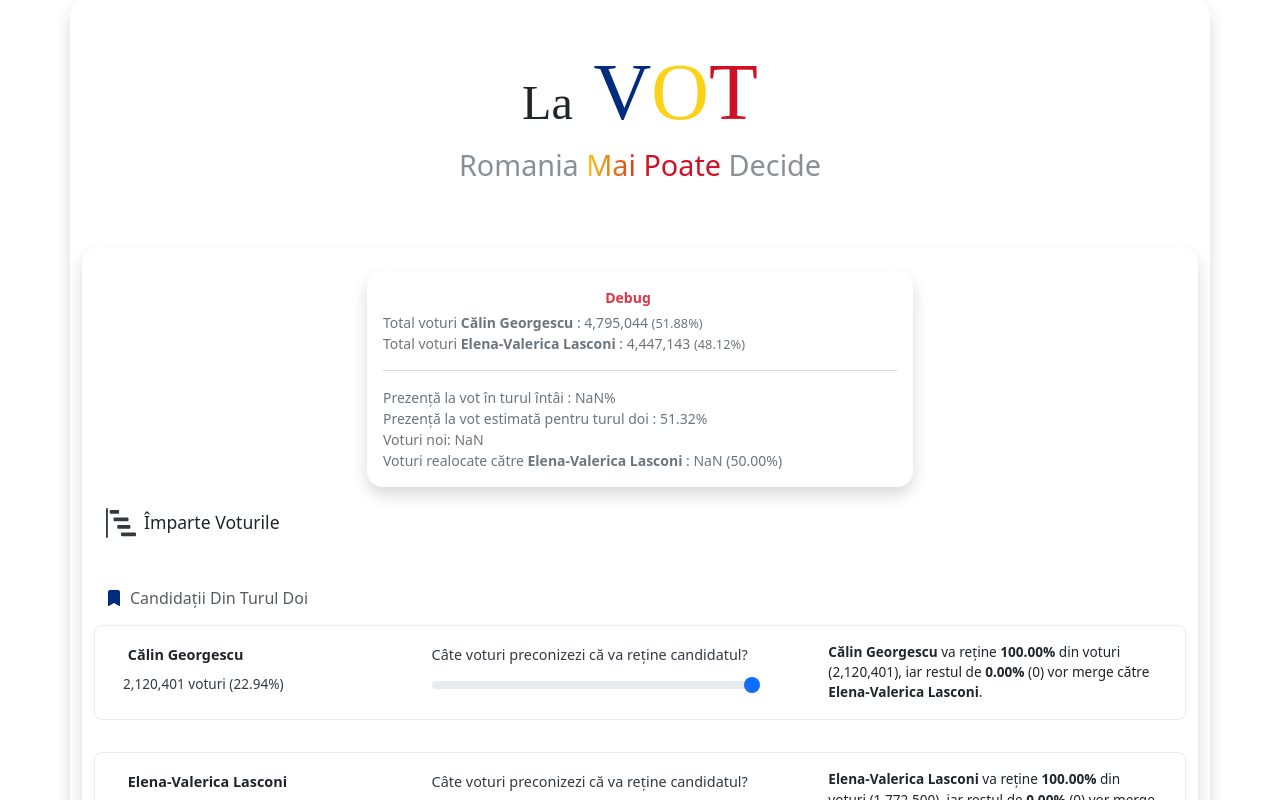
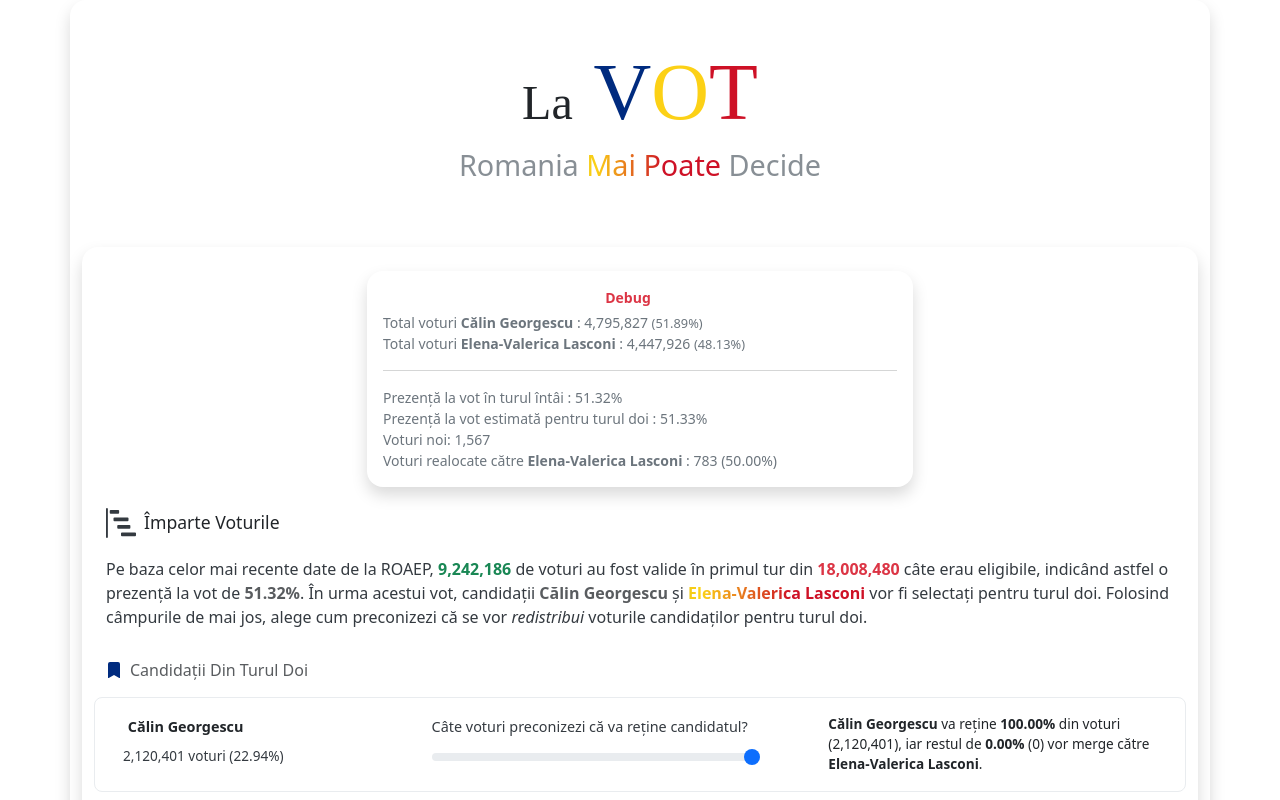
Before and after one commit to mihaiconstantin/lavot, a React (Vite) app: page / in a window 1280 px wide. Shown: the top 800 px of the page. Built offline with nearby package versions, Linux system fonts and the light colour scheme; a web font is replaced by a local one.

Commit message:
Feat: update `Candidate` component with new voters data

```diff
--- a/src/components/Candidates.tsx
+++ b/src/components/Candidates.tsx
@@ -2,29 +2,53 @@ import React from "react";
 import Summary from "./Summary";
 import QualifiedCandidate from "./QualifiedCandidate";
 import DropoutCandidate from "./DropoutCandidate";
-import { data } from "../data/data";
-import Debug from "./Debug";
 import SectionSubtitle from "./SectionSubtitle";
 import SectionTitle from "./SectionTitle";
+import NewVoters from "./NewVoters";
+import Debug from "./Debug";
+import { data } from "../data/data";
+import { formatNumber } from "../utils/formatNumbers";
+import { calculateVotingPresence } from "../utils/calculateVotes";
+import { useAtom } from "jotai";
+import { newVotersAtom } from "../atoms/allocationAtoms";
 
 
 const Candidates: React.FC = () => {
+    // Get the global state of new voters.
+    const [ newVoters ] = useAtom(newVotersAtom);
+
     // Extract relevant information from the data array.
-    const { first, second, dropouts } = data;
+    const { first, second, dropouts, statistics } = data;
 
     // Construct the array of qualified candidates.
     const qualified = [first, second];
 
+    // Extract the votes for the first round.
+    const votesRoundOne = statistics.votesRoundOne;
+
+    // Extract the eligible voters for the first round.
+    const voters = statistics.voters;
+
+    // Calculate the vote percentage for the first round.
+    const presenceRoundOne = calculateVotingPresence(voters, votesRoundOne);
+
     return (
         <section id="controls" className="row">
             <div className="col-12 shadow controls-wrapper">
-                <Debug />
+                <Debug
+                    voters={statistics.voters}
+                    votesRoundOne={statistics.votesRoundOne}
+                />
 
                 {/* Render the section title. */}
                 <SectionTitle title="Împarte Voturile " />
 
                 {/* Render the summary. */}
-                <Summary />
+                <Summary>
+                    Pe baza celor mai recente date de la ROAEP, <span className="fw-bold text-success">{formatNumber(votesRoundOne)}</span> de voturi au fost valide în primul tur din <span className="fw-bold text-danger">{formatNumber(voters)}</span> câte erau eligibile, indicând astfel o prezență la vot de <span className="fw-bold text-muted">{presenceRoundOne.toFixed(2)}%</span>.
+                    În urma acestui vot, candidații <span className="name text-muted">{first.name}</span> și <span className="name flag-animation">{second.name}</span> vor fi selectați pentru turul doi.
+                    Folosind câmpurile de mai jos, alege cum preconizezi că se vor <span className="fst-italic">redistribui</span> voturile candidaților pentru turul doi.
+                </Summary>
 
                 {/* Render section subtitle. */}
                 <SectionSubtitle subtitle="Candidații Din Turul Doi" />
@@ -53,6 +77,22 @@ const Candidates: React.FC = () => {
                         percentage={candidate.percentage}
                     />
                 ))}
+
+                {/* Render section subtitle. */}
+                <SectionSubtitle subtitle="Votanți Noi" />
+
+                <Summary>
+                    În primul tur, prezența la vot a fost de <span className="fw-bold text-muted">{presenceRoundOne.toFixed(2)}%</span>.
+                    Estimarea de mai jos pleacă de la presupunerea că <span className="fw-bold text-muted">{(presenceRoundOne + 0.01).toFixed(2)}%</span> si <span className="fw-bold text-muted">90%</span> de personae vor vota și în turul doi.
+                    Estimarea ta curentă privind prezenta la vot din turul doi este de <span className="fw-bold text-muted">{ newVoters.presence.toFixed(2) }%</span>.
+                </Summary>
+
+                {/* Render new voters. */}
+                <NewVoters
+                    statistics={statistics}
+                    firstCandidate={first}
+                    secondCandidate={second}
+                />
             </div>
         </section>
     );
```
